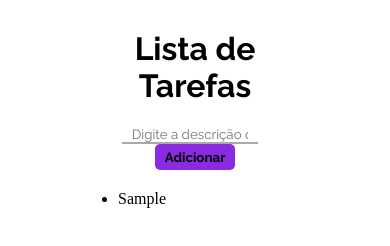
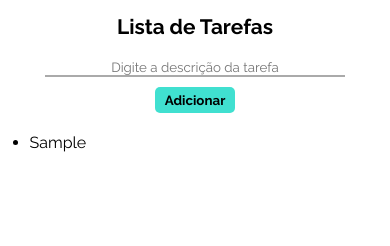
Before and after one commit to larissaql/exemplo-github, a website built with Vite: page index.html in a window 390 px wide. Both pictures are taken after typing "Sample" into the empty fields and a click on the button "Adicionar". Built offline with nearby package versions, Linux system fonts and the light colour scheme.

Commit message:
att na main

```diff
--- a/main.js
+++ b/main.js
@@ -1,4 +1,18 @@
 const $ = document.querySelector.bind(document)
+
+const loadTasks = () => {
+  const tasksStr = localStorage.getItem('tasks')
+  if (tasksStr) {
+    const tasks = JSON.parse(tasksStr)
+    tasks.forEach(t=> {
+      const newTaskItem = `
+      <li>${t}</li>
+    `
+      $('#task-list').insertAdjacentHTML('beforeend', newTaskItem)
+    });
+  }
+}
+loadTasks()
 
 const addTask = (event) => {
   event.preventDefault()
@@ -7,6 +21,26 @@ const addTask = (event) => {
   const newTaskItem = `
     <li>${taskDescription}</li>
   `
+
     $('#task-list').insertAdjacentHTML('beforeend', newTaskItem)
     $('#task-form').reset()
+    saveTask(taskDescription)
 }
+
+const saveTask = (task) => {
+  let tasksStr = localStorage.getItem('tasks')
+
+  let tasks = []
+  /**
+   * Se ao menos já salvou um a tarefa no localStorage
+   */
+
+  if(tasksStr) {
+    tasks = JSON.parse(tasksStr)
+  }
+
+    tasks.push(task)
+    tasksStr = JSON.stringify(tasks)
+    localStorage.setItem('tasks', tasksStr)
+
+}
--- a/style.css
+++ b/style.css
@@ -40,9 +40,41 @@ h1 {
 
 #task-form button{
   border: none;
-  background-color: blueviolet;
+  background-color: turquoise;
   font-family: "title";
   padding: 5px 10px;
   border-radius: 5px;
   cursor: pointer;
 }
+
+#task-list-area {
+  padding-left: 10px;
+}
+
+#task-list {
+  font-family: "regular";
+}
+
+@media screen and (max-width: 768px) {
+
+  #container {
+    width: 90%;
+    margin: 10px auto;
+
+  }
+    h1 {
+      font-size: 130%;
+    }
+
+    #task-description {
+      display: block;
+      width: 90%;
+      margin: 10px auto;
+
+    }
+
+    #task-list {
+      padding-left: 0;
+
+    }
+}
```
Also changed, not shown: 1 other file.
